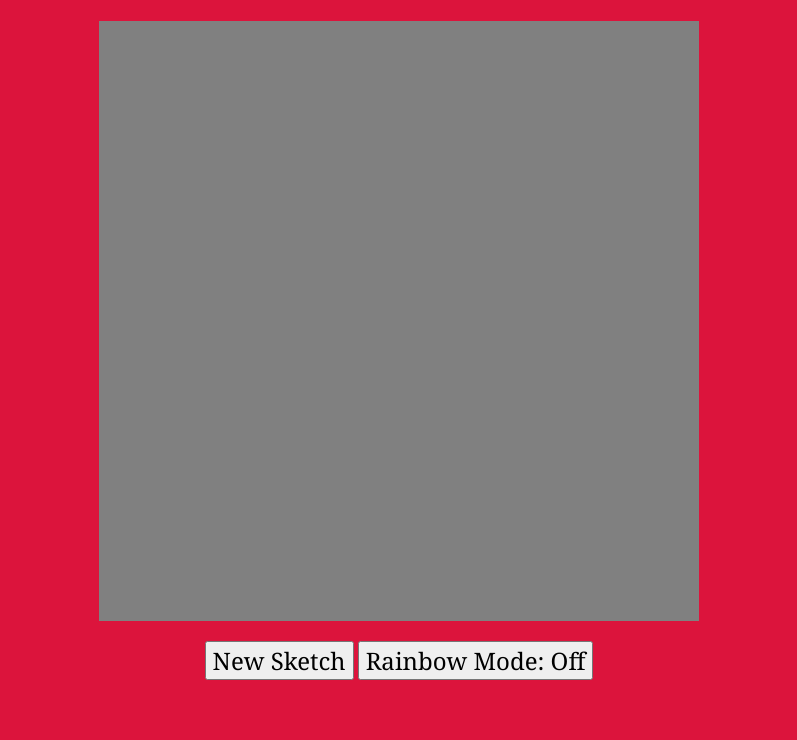
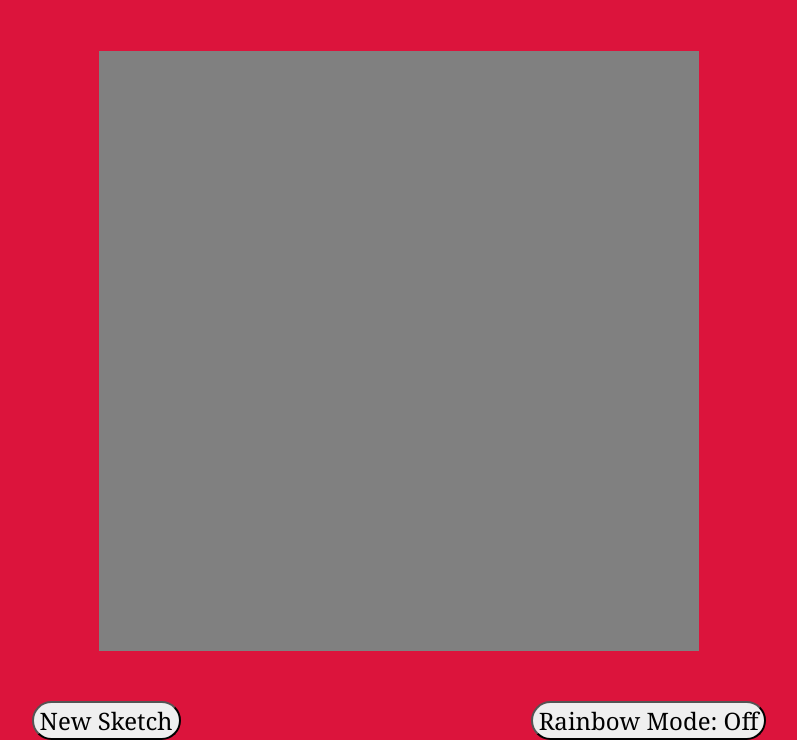
Before and after one commit to Mwigand32/etch-a-sketch, a plain HTML site: page index.html in a window 1280 px wide. Shown: the part 79-819 px from the top of the page, without its empty margins (241-1038 px from the left). Drawn offline with Linux system fonts and the light colour scheme.

Commit message:
Class selector added for all buttons on page.

```diff
--- a/style.css
+++ b/style.css
@@ -4,7 +4,7 @@ body {
     flex-direction: column;
     justify-content: space-evenly;
     align-items: center;
-    gap: 20px;
+    gap: 50px;
     background-color: crimson;
     color: white;
 }
@@ -12,6 +12,7 @@ body {
 button {
     font-size: 24px;
     font-family: Georgia;
+    border-radius: 20px;
 }
 
 .container {
@@ -21,3 +22,8 @@ button {
     width: 600px;
     height: 600px;
 }
+
+.buttons {
+    display: flex;
+    gap: 350px;
+}
```
